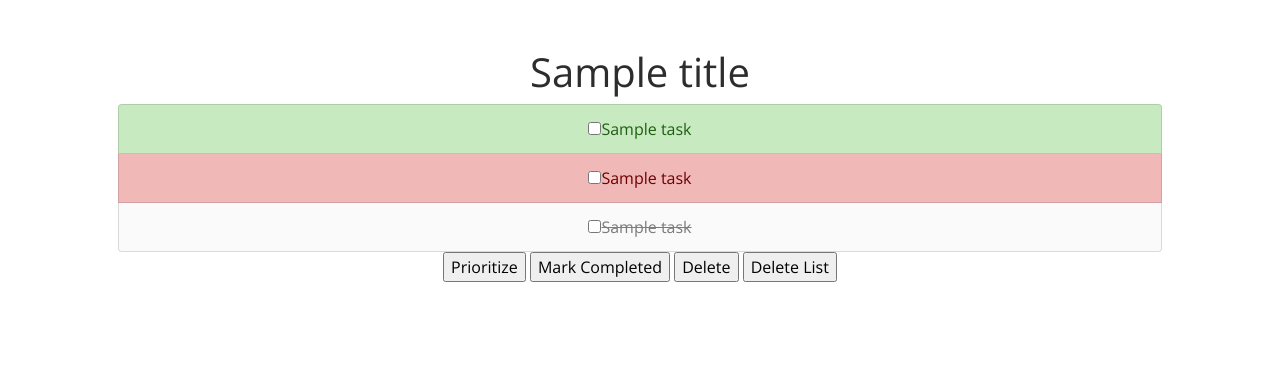
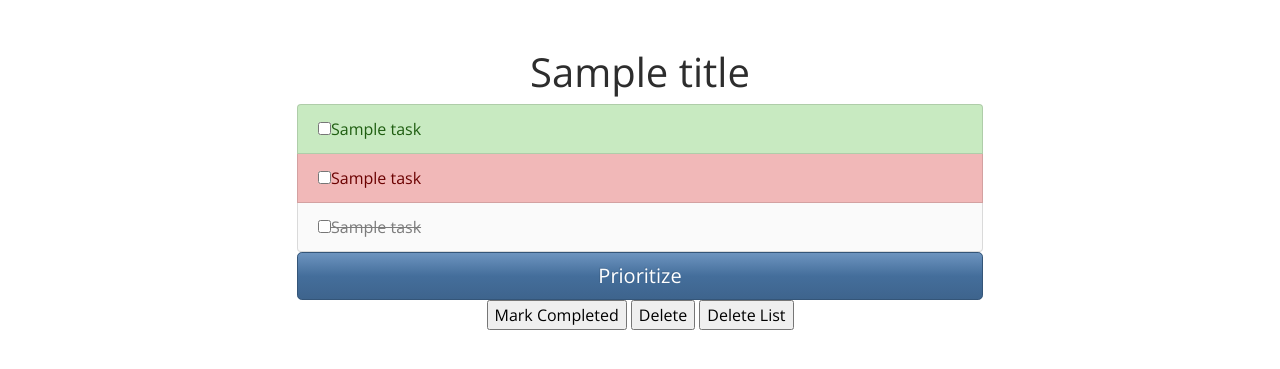
Before and after one commit to alecoad/final-project, a Flask app: template five25/templates/tasks.html in a window 1280 px wide. Shown: the part 76-445 px from the top of the page. Run offline with Flask 2, Linux system fonts and the light colour scheme; the template is opened without the code that fills it: most values are stand-ins (such as "Sample title", 1, 10 or a date in 2020); some libraries are stand-ins or nearby versions; some web fonts are replaced.

Commit message:
Fix task page styles

```diff
--- a/five25/static/styles.css
+++ b/five25/static/styles.css
@@ -18,4 +18,5 @@ main img {
 
 ul {
   padding: 0;
+  text-align: left;
 }
--- a/five25/templates/tasks.html
+++ b/five25/templates/tasks.html
@@ -4,6 +4,8 @@
 
 {% block main %}
   <h1>{{ title.title }}</h1>
+  <div class="row justify-content-center">
+    <div class="col-lg-8">
       <form action="" method="post">
         <ul class="list-group checked-list-box">
           {% for task in focus %}
@@ -22,9 +24,13 @@
             </li>
           {% endfor %}
         </ul>
-    <input type="submit" formaction="{{ url_for('focus', list_id=list_id) }}" value="Prioritize">
+        <button type="submit" class="btn btn-primary btn-lg btn-block" formaction="{{ url_for('focus', list_id=list_id) }}">
+          Prioritize
+        </button>
         <input type="submit" formaction="{{ url_for('complete', list_id=list_id) }}" value="Mark Completed">
         <input type="submit" formaction="{{ url_for('delete_task', list_id=list_id) }}" value="Delete">
         <input type="submit" formaction="{{ url_for('focus', list_id=list_id) }}" value="Delete List">
       </form>
+    </div>
+  </div>
 {% endblock %}
```
Lines whose indentation alone changed are shown as unchanged.
